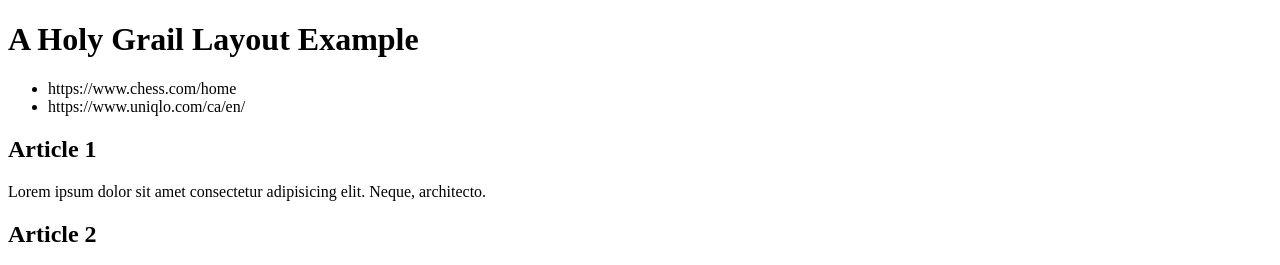
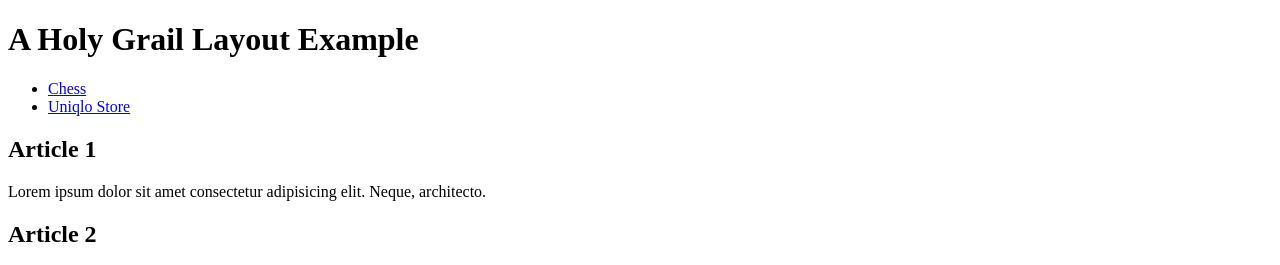
Before and after one commit to pggonz/wdd130, a plain HTML site: page week02/holygrail.html in a window 1280 px wide. Shown: the top 265 px of the page. Drawn offline with Linux system fonts and the light colour scheme.

Commit message:
fixed links

```diff
--- a/week02/holygrail.html
+++ b/week02/holygrail.html
@@ -13,8 +13,8 @@
     </header>
     <nav>
         <ul>
-            <li><a>https://www.chess.com/home</a></li>
-            <li><a>https://www.uniqlo.com/ca/en/</a></li>
+            <li><a href="//www.chess.com/home">Chess</a></li>
+            <li><a href="https://www.uniqlo.com/ca/en/">Uniqlo Store</a></li>
         </ul>
     </nav>
     <main>
```
